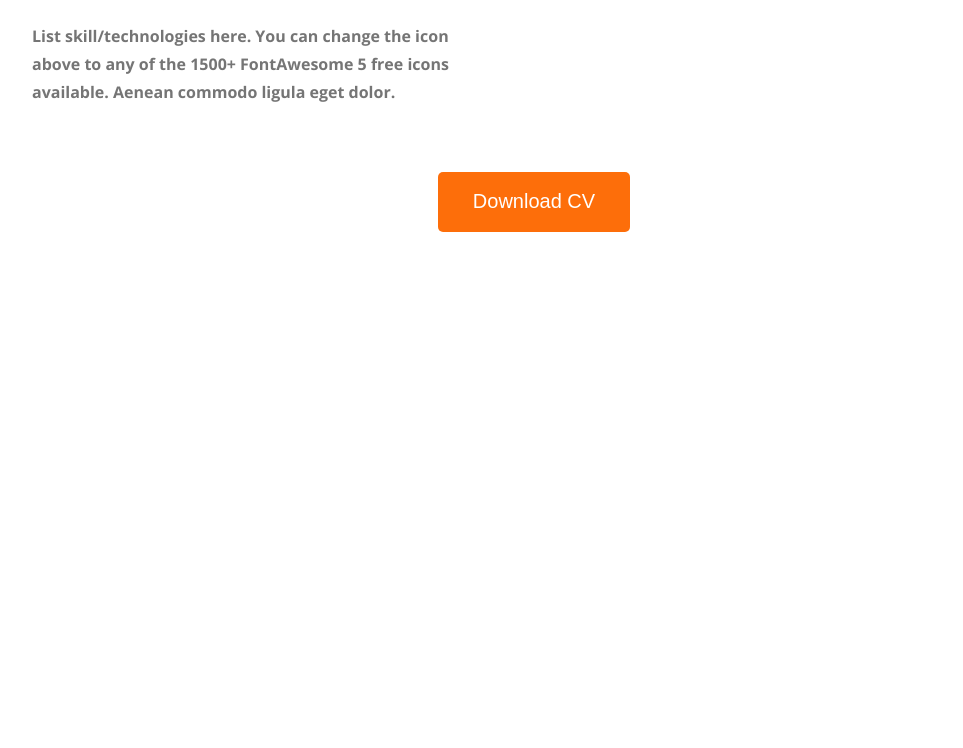
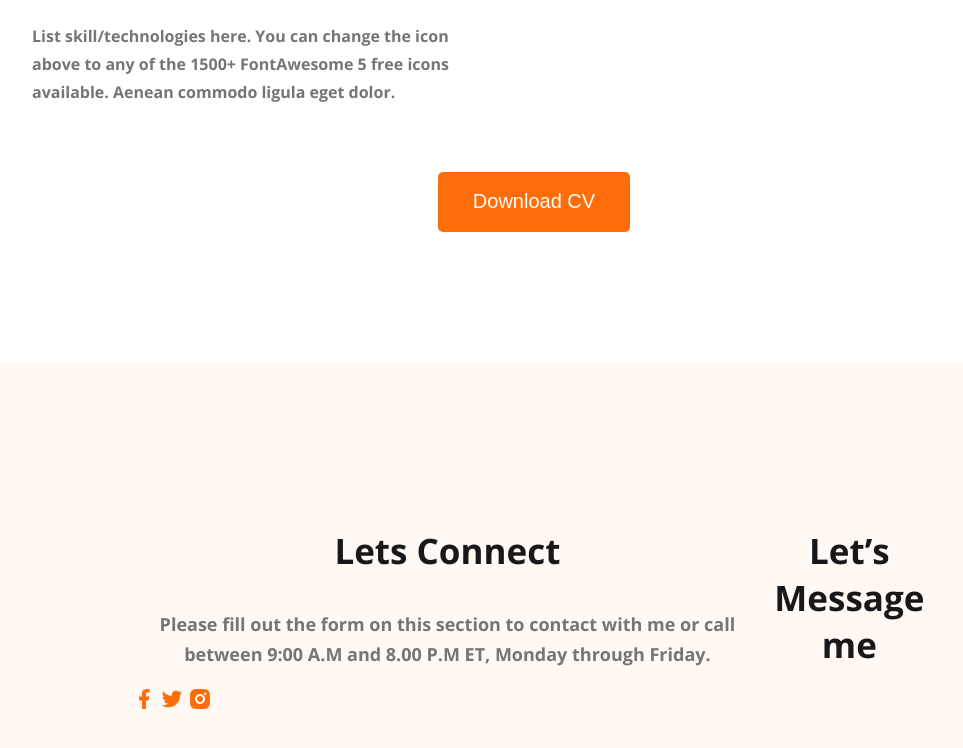
Before and after one commit to ANIK-MOHANTA24/webdeveloper-portfolio, a plain HTML site: page index.html in a window 1280 px wide. Shown: the part 3385-4133 px from the top of the page, without its empty margins (106-1069 px from the left). Before the commit the page ends 3747 px from the top, so only its background shows below. Drawn offline with nearby package versions, Linux system fonts and the light colour scheme.

Commit message:
basic footer

```diff
--- a/index.html
+++ b/index.html
@@ -175,7 +175,22 @@
     </section>
   </main>
   <footer>
+    <div class="fotter-colom">
+      <h3 class="section-title">Lets Connect</h3>
+      <p class="section-description">Please fill out the form on this section to contact with me or call between 9:00
+        A.M and 8.00 P.M ET, Monday through
+        Friday.
+      </p>
+      <div class="sosal-link">
+        <a href=""><img src="./images/icons/facebook.png"></a>
+        <a href=""><img src="./images/icons/twitter.png"></a>
+        <a href=""><img src="./images/icons/insta.png"></a>
+      </div>
 
+    </div>
+    <div class="fotter-colom">
+      <h3 class="section-title">Let’s Message me</h3>
+    </div>
   </footer>
 </body>
 
--- a/styles/portfolio.css
+++ b/styles/portfolio.css
@@ -192,3 +192,10 @@ main section {
   margin-top: 50px;
   margin-bottom: 130px;
 }
+
+/* footer-style */
+footer {
+  display: flex;
+  background: #fff8f3;
+  padding: 130px 230px;
+}
```
